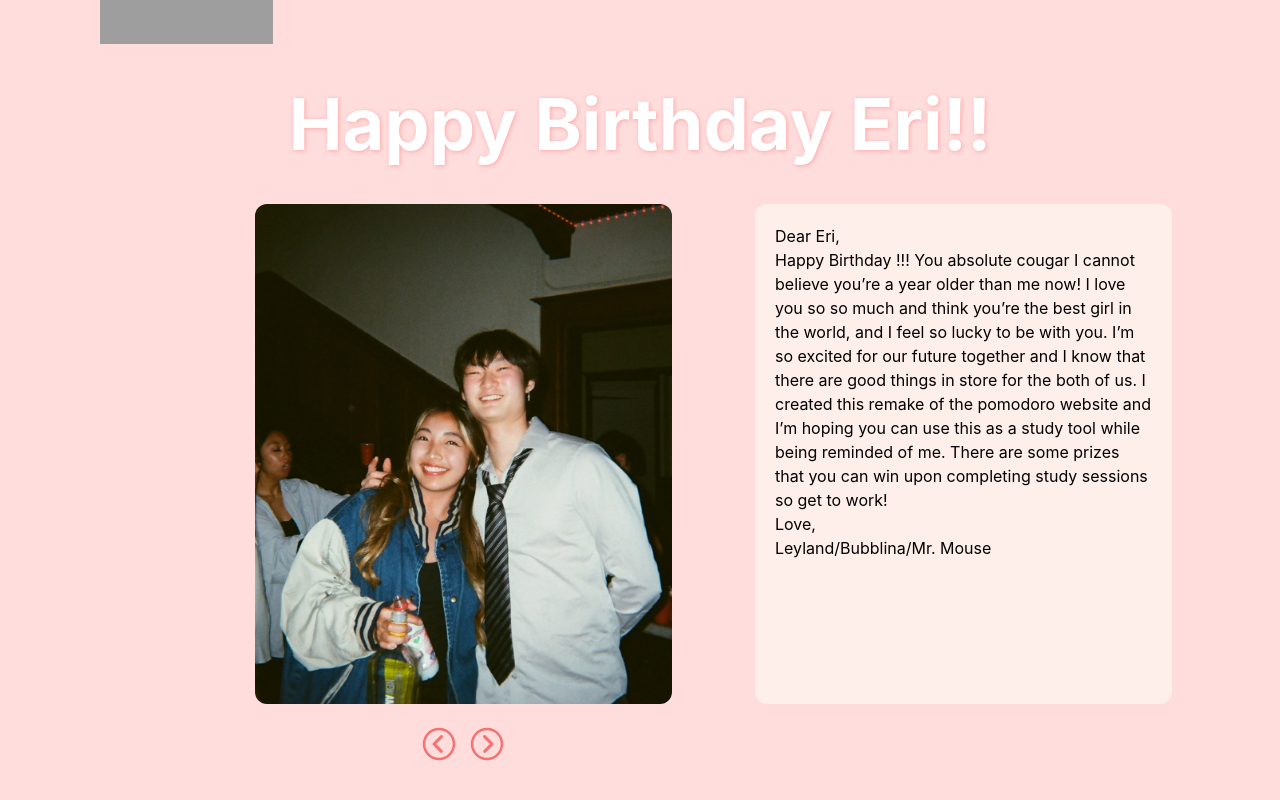
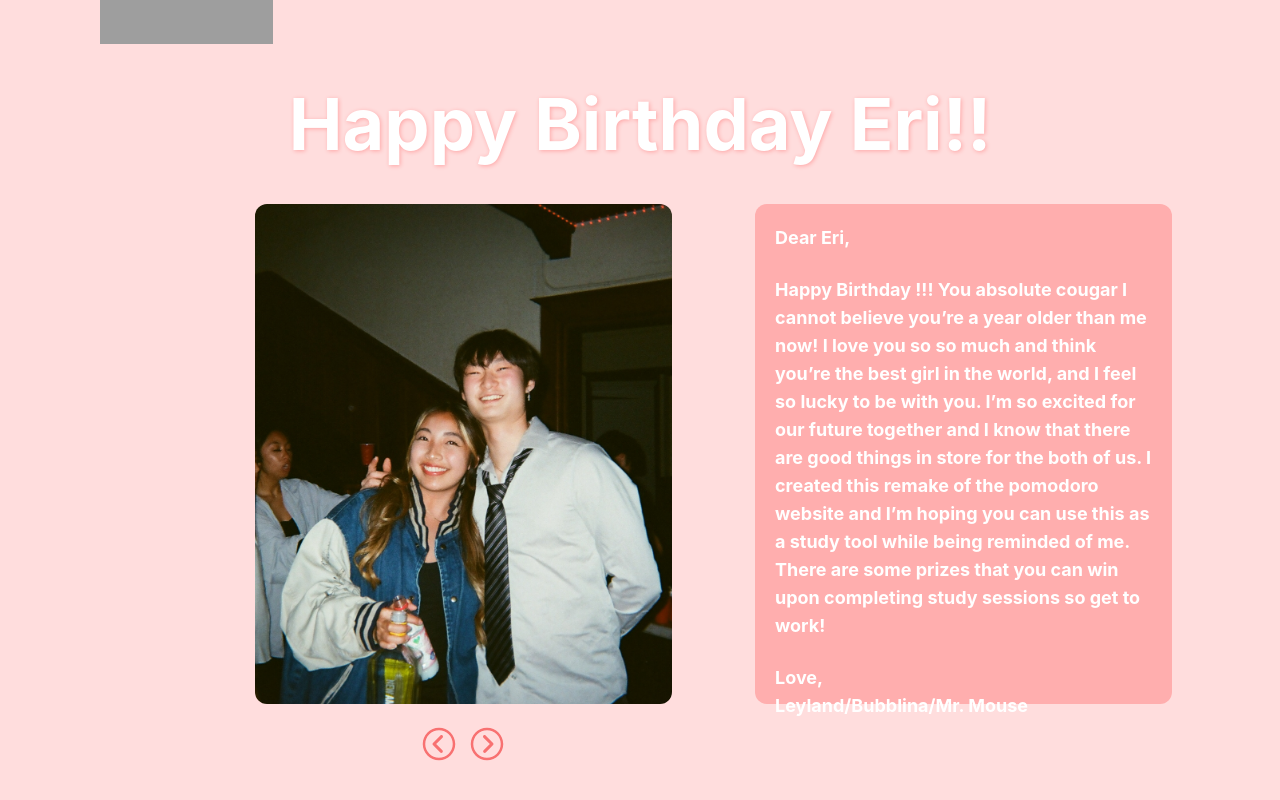
Before and after one commit to yangleyland/bubblinadoro, a React (Create React App) app: page / in a window 1280 px wide. Shown: the part 756-1556 px from the top of the page. Built offline with nearby package versions, Linux system fonts and the light colour scheme; grey boxes are pictures that could not be loaded.

Commit message:
smooth scroll added

```diff
--- a/package.json
+++ b/package.json
@@ -8,6 +8,7 @@
     "@testing-library/user-event": "^13.5.0",
     "embla-carousel-autoplay": "^8.1.3",
     "embla-carousel-react": "^8.1.3",
+    "lenis": "^1.1.2",
     "react": "^18.3.1",
     "react-dom": "^18.3.1",
     "react-icons": "^5.2.1",
--- a/src/App.js
+++ b/src/App.js
@@ -4,8 +4,9 @@ import Timer from "./components/Timer";
 import Title from "./components/Title";
 import Coupon from "./components/Coupon";
 import { EmblaCarousel } from "./components/EmblaCarousel";
-import { useState } from "react";
+import { useEffect, useState } from "react";
 import Letter from "./components/Letter";
+import Lenis from "lenis";
 
 function App() {
   const [isPopupOpen, setIsPopupOpen] = useState(false);
@@ -17,6 +18,17 @@ function App() {
   const closePopup = () => {
     setIsPopupOpen(false);
   };
+
+  useEffect(() => {
+    const lenis = new Lenis();
+
+    function raf(time) {
+      lenis.raf(time);
+      requestAnimationFrame(raf);
+    }
+
+    requestAnimationFrame(raf);
+  }, []);
 
   return (
     <div>
@@ -44,8 +56,10 @@ function App() {
       </div>
       <div className="relative bg-[#FFDDDD] w-screen h-screen flex flex-col justify-start items-center">
         <div className="w-full h-1/5 flex items-center justify-center">
-        <h1 className="text-7xl max-sm:text-4xl text-white font-bold" style={{ textShadow: '1px 1px 4px rgba(255, 0, 0, 0.25)' }}>
-
+          <h1
+            className="text-7xl max-sm:text-4xl text-white font-bold"
+            style={{ textShadow: "1px 1px 4px rgba(255, 0, 0, 0.25)" }}
+          >
             Happy Birthday Eri!!
           </h1>
         </div>
--- a/src/components/Letter.js
+++ b/src/components/Letter.js
@@ -3,9 +3,10 @@ import React from "react";
 const Letter = () => {
   return (
     <div className=" w-[500px] h-full flex justify-center">
-      <div className="p-5 bg-[#FFEFEA] rounded-xl h-[500px] w-5/6">
-        <h1>Dear Eri,</h1>
-        <h1>
+      <div className="p-5 bg-[#FFAEAE] rounded-xl h-[500px] w-5/6">
+      <h1 className="font-bold text-lg text-white">Dear Eri,</h1>
+        <br></br>
+        <h1 className="font-bold text-lg text-white">
         Happy Birthday !!! You absolute cougar I cannot believe you’re a year
         older than me now! I love you so so much and think you’re the best girl
         in the world, and I feel so lucky to be with you. I’m so
@@ -14,8 +15,9 @@ const Letter = () => {
         and I’m hoping you can use this as a study tool while being reminded of
         me. There are some prizes that you can win upon completing study
         sessions so get to work!</h1>
-        <h1>Love,</h1>
-        <h1>Leyland/Bubblina/Mr. Mouse</h1>
+        <br></br>
+        <h1 className="font-bold text-lg text-white">Love,</h1>
+        <h1 className="font-bold text-lg text-white">Leyland/Bubblina/Mr. Mouse</h1>
       </div>
     </div>
   );
```
Also changed, not shown: 1 other file (tests, documents, lock files or other folders).
